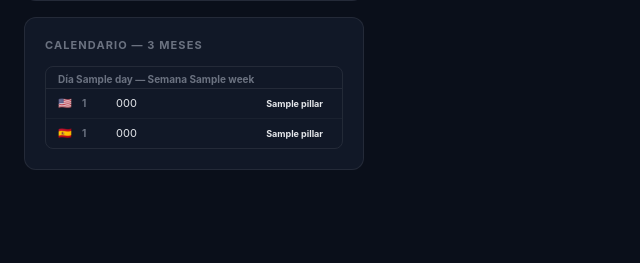
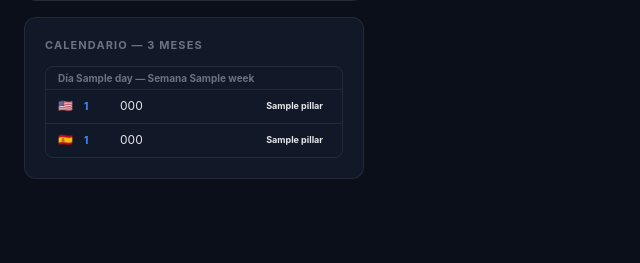
Before and after one commit to bastianveusa-a11y/actualyza-prospecting, a Flask app: template dashboard/templates/studio.html in a window 1280 px wide. Shown: the part 456-719 px from the top of the page, without its empty margins (0-640 px from the left). Run offline with Flask 3, Linux system fonts and the light colour scheme; the template is opened without the code that fills it: most values are stand-ins (such as "Sample title", 1, 10 or a date in 2020); some libraries are stand-ins or nearby versions.

Commit message:
fix: cal-concept explicit color + size for visibility

```diff
--- a/dashboard/templates/studio.html
+++ b/dashboard/templates/studio.html
@@ -53,13 +53,13 @@
   .cal-item { border-radius:8px; border:1px solid var(--border); cursor:pointer; transition:all .2s; overflow:hidden; }
   .cal-item:hover { border-color:var(--blue); background:rgba(76,142,255,.05); }
   .cal-item.active { border-color:var(--blue); background:rgba(76,142,255,.08); }
-  .cal-day-num { font-size:10px; font-weight:700; color:var(--muted); padding:6px 12px 3px; border-bottom:1px solid var(--border); }
-  .cal-pair { display:flex; flex-direction:column; gap:0; }
-  .cal-half { display:flex; align-items:flex-start; gap:8px; padding:7px 12px; }
-  .cal-half:first-child { border-bottom:1px solid rgba(255,255,255,.04); }
-  .cal-lang { font-size:11px; min-width:16px; }
-  .cal-id { font-size:10px; font-weight:700; color:var(--muted); min-width:26px; margin-top:1px; }
-  .cal-concept { font-size:11px; line-height:1.35; flex:1; }
+  .cal-day-num { font-size:10px; font-weight:700; color:var(--muted); padding:5px 12px; border-bottom:1px solid var(--border); }
+  .cal-pair { display:flex; flex-direction:column; }
+  .cal-half { display:flex; align-items:flex-start; gap:8px; padding:8px 12px; }
+  .cal-half:first-child { border-bottom:1px solid var(--border); }
+  .cal-lang { font-size:12px; min-width:18px; flex-shrink:0; }
+  .cal-id { font-size:10px; font-weight:700; color:var(--blue); min-width:28px; margin-top:2px; flex-shrink:0; }
+  .cal-concept { font-size:12px; line-height:1.4; flex:1; color:var(--text); }
   .pill { font-size:9px; font-weight:700; padding:2px 7px; border-radius:4px; white-space:nowrap; flex-shrink:0; }
   .p-Dolor      { background:rgba(239,68,68,.15);   color:#ef4444; }
   .p-Prueba     { background:rgba(76,142,255,.15);   color:var(--blue); }
```
